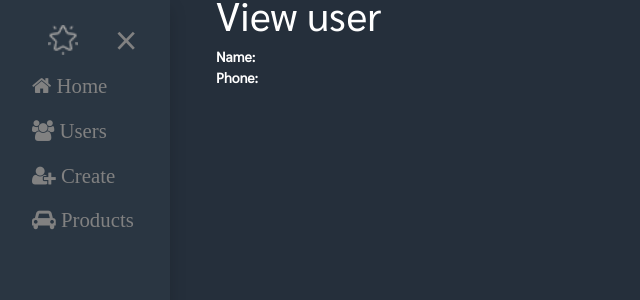
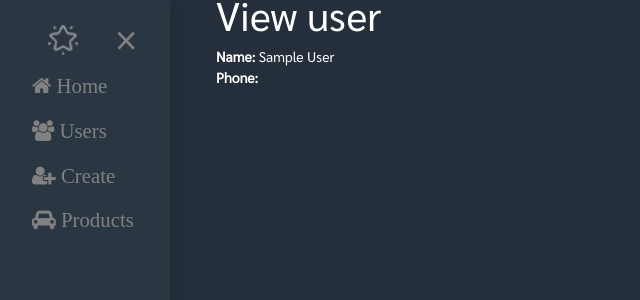
Before and after one commit to minhng97/nodejs-express-users, a Node server app: page /users/600000000000000000000004 in a window 1280 px wide. Shown: the top 300 px of the page, without its empty margins (0-640 px from the left). Run offline with Node 20, Linux system fonts and the light colour scheme; the visitor is signed in with stand-in values (Sample User, id 1); some libraries are stand-ins or nearby versions.

Commit message:
Edit to fit with Mongodb

```diff
--- a/views/users/index.pug
+++ b/views/users/index.pug
@@ -30,7 +30,7 @@ block content
 						td= user.name
 						td= user.phone
 						td
-							a.btn.btn-light(href="/users/" + user.id) View
+							a.btn.btn-light(href="/users/" + user._id) View
 
 
 	script.
--- a/views/users/view.pug
+++ b/views/users/view.pug
@@ -5,7 +5,7 @@ block content
 
 		p.ml-3
 			b Name:
-			span= user.name
+			span= user[0].name
 			br
 			b Phone:
-			span= user.phone
+			span= user[0].phone
```
